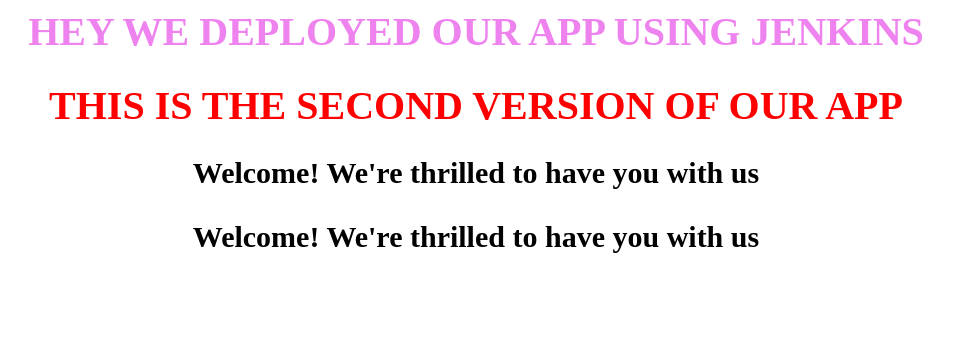
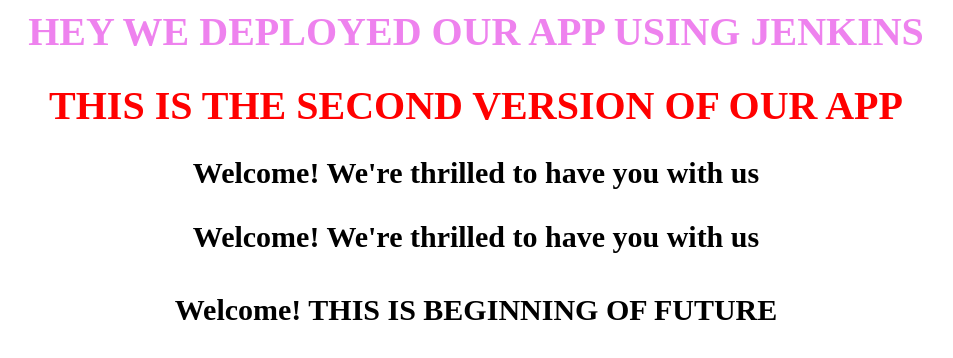
Before and after one commit to saisanketh1/myrepo, a plain HTML site: page index.html in a window 1280 px wide. Shown: the whole page, without its empty margins (164-1117 px from the left). Drawn offline with Linux system fonts and the light colour scheme.

Commit message:
html file committed

```diff
--- a/index.html
+++ b/index.html
@@ -10,6 +10,8 @@
 
 <h3 style="color: bule; font-size: 30px;" align="center">Welcome! We're thrilled to have you with us</h3>
 
+<h4 style="color: bule; font-size: 30px;" align="center">Welcome! THIS IS BEGINNING OF FUTURE</h4>
+
 </body>
 
 </html>
```
